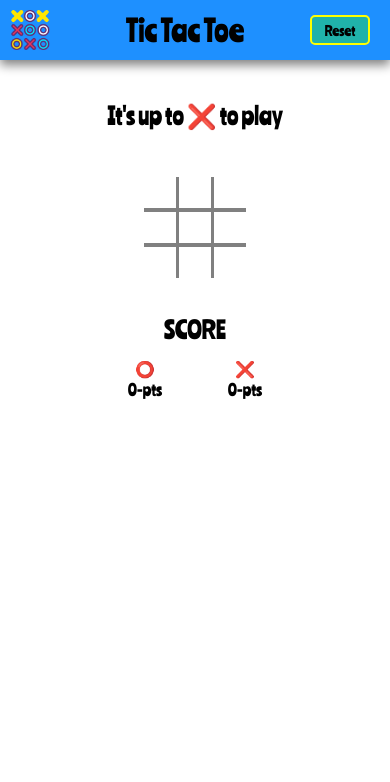
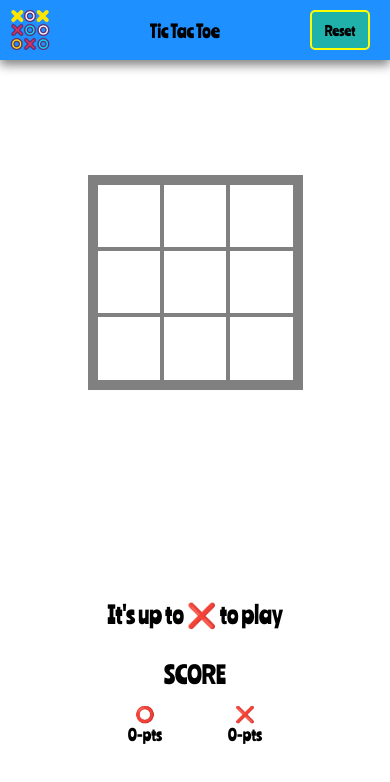
Before and after one commit to DBattou/TicTacToe, a React (Create React App) app: page / in a window 390 px wide. Shown: the top 782 px of the page. Built offline with nearby package versions, Linux system fonts and the light colour scheme.

Commit message:
Fix the responsive Layout, AGAIN

```diff
--- a/src/App.css
+++ b/src/App.css
@@ -1,44 +1,17 @@
 .App {
+  display: flex;
+  flex-direction: column;
+  text-align: center;
+
+  height: 100vh;
+  width: 100vw;
+
+  min-width: 300px;
 }
 
-.App-container {
-  height: 100vh;
-  padding: '24px';
-}
-
-.App-logo {
-  height: 40vmin;
-  pointer-events: none;
-}
-
-@media (prefers-reduced-motion: no-preference) {
-  .App-logo {
-    animation: App-logo-spin infinite 20s linear;
-  }
-}
-
-.App-header {
-  background-color: #282c34;
-  min-height: 100vh;
+.App__main {
   display: flex;
-  flex-direction: column;
-  align-items: center;
-  justify-content: center;
-  font-size: calc(10px + 2vmin);
-  color: white;
-}
-
-.App-link {
-  color: #61dafb;
-}
-
-@keyframes App-logo-spin {
-  from {
-    transform: rotate(0deg);
-  }
-  to {
-    transform: rotate(360deg);
-  }
+  flex-grow: 1;
 }
 
 .App-gridSection {
--- a/src/App.js
+++ b/src/App.js
@@ -11,18 +11,31 @@ function App() {
   return (
     <div className="App">
       <Header></Header>
-
-      <Grid container spacing={2} direction="row" justify="center" alignItems="center">
-        <Grid item xs={12} sm={12} md={4} lg={4} xl={4}>
-          <CurrentPlayer></CurrentPlayer>
+      <div className="App__main">
+        <Grid
+          container
+          style={{ height: '100%', flexGrow: '1' }}
+          direction="row"
+          justify="center"
+          alignItems="center"
+        >
+          <Grid
+            item
+            container
+            xs={12}
+            sm={6}
+            direction="row"
+            justify="center"
+            alignItems="center"
+          >
+            <Board></Board>
+          </Grid>
+          <Grid item xs={12} sm={3}>
+            <CurrentPlayer></CurrentPlayer>
+            <Score></Score>
+          </Grid>
         </Grid>
-        <Grid item xs={12} sm={12} md={4} lg={4} xl={4}>
-          <Board></Board>
-        </Grid>
-        <Grid item xs={12} sm={12} md={4} lg={4} xl={4}>
-          <Score></Score>
-        </Grid>
-      </Grid>
+      </div>
     </div>
   )
 }
--- a/src/components/board/Board.css
+++ b/src/components/board/Board.css
@@ -1,10 +1,25 @@
 .App__section-board {
-  display: flex;
+  display: grid;
   padding: 10px;
   justify-content: center;
+  grid-gap: 1vw;
+
+  height: 50vw;
+  width: 50vw;
+
+  grid-template-columns: repeat(3, 1fr);
+  grid-template-rows: repeat(3, 1fr);
+
+  max-width: min(70vh, 300px);
+  max-height: min(70vh, 300px);
+
+  min-height: 150px;
+  min-width: 150px;
+
+  background-color: grey;
 }
 
-.Board__borderLimit {
+/* .Board__borderLimit {
   display: grid;
 
   justify-content: center;
@@ -15,4 +30,22 @@
   grid-gap: 1vw;
 
   background-color: grey;
-}
+} */
+
+/* display: grid;
+padding: 10px;
+justify-content: center;
+
+height: 50vw;
+width: 50vw;
+
+grid-template-columns: repeat(3, 1fr);
+grid-template-rows: repeat(3, 1fr);
+
+border: 1px dashed blue;
+
+max-width: min(70vh, 300px);
+max-height: min(70vh, 300px);
+
+min-height: 150px;
+min-width: 150px; */
--- a/src/components/board/Board.jsx
+++ b/src/components/board/Board.jsx
@@ -24,7 +24,7 @@ function Board({ gameSize, gameState, changeGameState, winner, resetGame, change
 
   return (
     <section className="App__section-board">
-      <div className="Board__borderLimit">
+      {/* <div className="Board__borderLimit"> */}
       {Array(gameSize * gameSize)
         .fill()
         .map((_, i) => (
@@ -35,7 +35,7 @@ function Board({ gameSize, gameState, changeGameState, winner, resetGame, change
             testId={`square_${i}`}
           ></Square>
         ))}
-      </div>
+      {/* </div> */}
     </section>
   )
 }
--- a/src/components/header/Header.css
+++ b/src/components/header/Header.css
@@ -5,7 +5,8 @@
   align-items: center;
 
   width: 100%;
-  height: 60px;
+  height: 10vh;
+  max-height: 60px;
 
   box-shadow: 0px 5px 10px grey;
   margin-bottom: 20px;
@@ -14,8 +15,11 @@
 }
 
 .Header__logoImage {
-  width: 40px;
-  height: 40px;
+  height: 7vh;
+  height: 7vh;
+
+  max-width: 40px;
+  max-height: 40px;
   margin: 10px;
 }
 
@@ -27,7 +31,7 @@
   overflow: hidden;
   white-space: nowrap;
 
-  font-size: 30px;
+  font-size: calc(10px + 2vmin);
   color: black;
 }
 
@@ -37,15 +41,18 @@
   font-style: normal;
 
   margin-right: 20px;
-  height: 30px;
+  height: 7vh;
   width: 60px;
+  max-height: 40px;
+
   background-color: lightseagreen;
   border: 2px solid yellow;
   border-radius: 5px;
 
   outline: none;
+  cursor: pointer;
 
-  cursor: pointer;
+  overflow: hidden;
 }
 
 .Header__resetButton:active {
```
Lines whose indentation alone changed are shown as unchanged.
